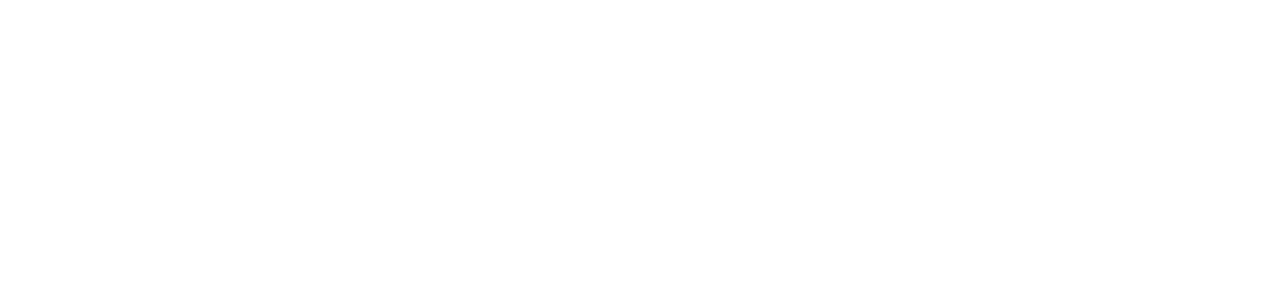
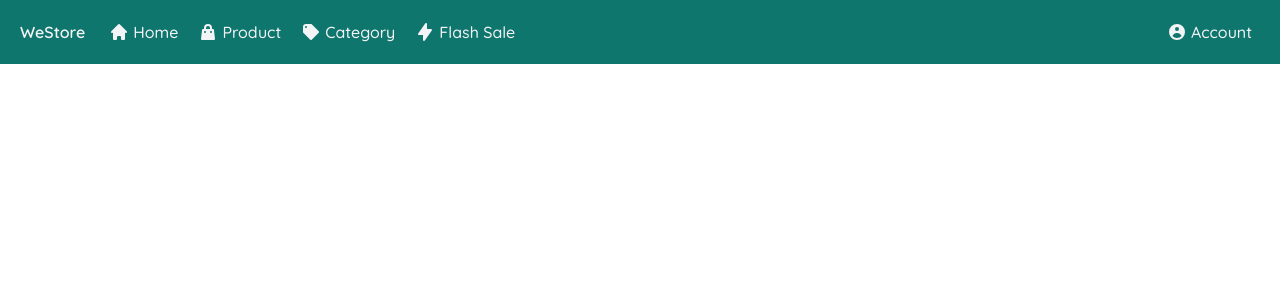
Before and after one commit to Raf-Taufiqurrahman/DevMarket, a Vue app: page / in a window 1280 px wide. Shown: the top 300 px of the page. Built offline with nearby package versions, Linux system fonts and the light colour scheme.

Commit message:
design navbar

```diff
--- a/index.html
+++ b/index.html
@@ -4,9 +4,10 @@
     <meta charset="UTF-8" />
     <link rel="icon" href="/favicon.ico" />
     <meta name="viewport" content="width=device-width, initial-scale=1.0" />
+    <link href="https://fonts.googleapis.com/css2?family=Quicksand:wght@300;400;500;600&display=swap" rel="stylesheet">
     <title>Vite App</title>
   </head>
-  <body>
+  <body style="font-family: 'Quicksand', sans-serif;">
     <div id="app"></div>
     <script type="module" src="/src/main.js"></script>
   </body>
--- a/src/App.vue
+++ b/src/App.vue
@@ -1,2 +1,12 @@
 <template>
+  <Navbar />
 </template>
+
+<script>
+import Navbar from './components/Navbar.vue'
+export default {
+  components: {
+    Navbar
+  }
+}
+</script>
--- /dev/null
+++ b/src/components/Navbar.vue
@@ -0,0 +1,133 @@
+<template>
+    <nav class="w-full bg-teal-700 p-3">
+        <div class="flex justify-between px-2">
+            <!-- Web nav -->
+            <div class="flex flex-row items-center gap-1">
+                <a class="inline-block mr-3 text-gray-100 font-extrabold" href="">
+                    WeStore
+                </a>
+                <a class="hidden sm:flex items-center rounded-lg hover:bg-teal-600 focus:ring-2 focus:ring-teal-400 text-gray-100 p-2 font-medium"
+                    href="#">
+                    <svg xmlns="http://www.w3.org/2000/svg" class="h-5 w-5 mr-1" viewBox="0 0 20 20"
+                        fill="currentColor">
+                        <path
+                            d="M10.707 2.293a1 1 0 00-1.414 0l-7 7a1 1 0 001.414 1.414L4 10.414V17a1 1 0 001 1h2a1 1 0 001-1v-2a1 1 0 011-1h2a1 1 0 011 1v2a1 1 0 001 1h2a1 1 0 001-1v-6.586l.293.293a1 1 0 001.414-1.414l-7-7z" />
+                    </svg>
+                    Home
+                </a>
+                <a class="hidden sm:flex items-center rounded-lg hover:bg-teal-600 focus:ring-2 focus:ring-teal-400 text-gray-100 p-2 font-medium"
+                    href="">
+                    <svg xmlns="http://www.w3.org/2000/svg" class="h-5 w-5 mr-1" viewBox="0 0 20 20"
+                        fill="currentColor">
+                        <path fill-rule="evenodd"
+                            d="M10 2a4 4 0 00-4 4v1H5a1 1 0 00-.994.89l-1 9A1 1 0 004 18h12a1 1 0 00.994-1.11l-1-9A1 1 0 0015 7h-1V6a4 4 0 00-4-4zm2 5V6a2 2 0 10-4 0v1h4zm-6 3a1 1 0 112 0 1 1 0 01-2 0zm7-1a1 1 0 100 2 1 1 0 000-2z"
+                            clip-rule="evenodd" />
+                    </svg>
+                    Product
+                </a>
+                <a class="hidden sm:flex items-center rounded-lg hover:bg-teal-600 focus:ring-2 focus:ring-teal-400 text-gray-100 p-2 font-medium"
+                    href="">
+                    <svg xmlns="http://www.w3.org/2000/svg" class="h-5 w-5 mr-1" viewBox="0 0 20 20"
+                        fill="currentColor">
+                        <path fill-rule="evenodd"
+                            d="M17.707 9.293a1 1 0 010 1.414l-7 7a1 1 0 01-1.414 0l-7-7A.997.997 0 012 10V5a3 3 0 013-3h5c.256 0 .512.098.707.293l7 7zM5 6a1 1 0 100-2 1 1 0 000 2z"
+                            clip-rule="evenodd" />
+                    </svg>
+                    Category
+                </a>
+                <a class="hidden sm:flex items-center rounded-lg hover:bg-teal-600 focus:ring-2 focus:ring-teal-400 text-gray-100 p-2 font-medium"
+                    href="">
+                    <svg xmlns="http://www.w3.org/2000/svg" class="h-5 w-5 mr-1" viewBox="0 0 20 20"
+                        fill="currentColor">
+                        <path fill-rule="evenodd"
+                            d="M11.3 1.046A1 1 0 0112 2v5h4a1 1 0 01.82 1.573l-7 10A1 1 0 018 18v-5H4a1 1 0 01-.82-1.573l7-10a1 1 0 011.12-.38z"
+                            clip-rule="evenodd" />
+                    </svg>
+                    Flash Sale
+                </a>
+            </div>
+            <div class="ml-auto flex flex-row items-center gap-1">
+                <a class="hidden sm:flex items-center rounded-lg hover:bg-teal-600 focus:ring-2 focus:ring-teal-400 text-gray-100 p-2 font-medium"
+                    href="">
+                    <svg xmlns="http://www.w3.org/2000/svg" class="h-5 w-5 mr-1" viewBox="0 0 20 20"
+                        fill="currentColor">
+                        <path fill-rule="evenodd"
+                            d="M18 10a8 8 0 11-16 0 8 8 0 0116 0zm-6-3a2 2 0 11-4 0 2 2 0 014 0zm-2 4a5 5 0 00-4.546 2.916A5.986 5.986 0 0010 16a5.986 5.986 0 004.546-2.084A5 5 0 0010 11z"
+                            clip-rule="evenodd" />
+                    </svg>
+                    Account
+                </a>
+            </div>
+            <!-- toogle -->
+            <div class="sm:hidden text-gray-100 flex items-center">
+                <button @click="nav = !nav">
+                    <svg xmlns="http://www.w3.org/2000/svg" class="h-6 w-6" fill="none" viewBox="0 0 24 24"
+                        stroke="currentColor" stroke-width="2">
+                        <path :class="!nav ? 'block' : 'hidden'" stroke-linecap="round" stroke-linejoin="round"
+                            stroke-width="2" d="M4 6h16M4 12h16m-7 6h7" />
+                        <path :class="nav ? 'block' : 'hidden'" stroke-linecap="round" stroke-linejoin="round"
+                            stroke-width="2" d="M6 18L18 6M6 6l12 12" />
+                    </svg>
+                </button>
+            </div>
+        </div>
+        <!-- mobile nav-->
+        <div :class="!nav ? 'hidden' : 'sm:hidden mt-2 gap-5 mx-auto'">
+            <a class="flex items-center rounded-lg hover:bg-teal-600 focus:ring-2 focus:ring-teal-400 text-gray-100 p-2 font-medium"
+                href="#">
+                <svg xmlns="http://www.w3.org/2000/svg" class="h-5 w-5 mr-1" viewBox="0 0 20 20" fill="currentColor">
+                    <path
+                        d="M10.707 2.293a1 1 0 00-1.414 0l-7 7a1 1 0 001.414 1.414L4 10.414V17a1 1 0 001 1h2a1 1 0 001-1v-2a1 1 0 011-1h2a1 1 0 011 1v2a1 1 0 001 1h2a1 1 0 001-1v-6.586l.293.293a1 1 0 001.414-1.414l-7-7z" />
+                </svg>
+                Home
+            </a>
+            <a class="flex items-center rounded-lg hover:bg-teal-600 focus:ring-2 focus:ring-teal-400 text-gray-100 p-2 font-medium"
+                href="">
+                <svg xmlns="http://www.w3.org/2000/svg" class="h-5 w-5 mr-1" viewBox="0 0 20 20" fill="currentColor">
+                    <path fill-rule="evenodd"
+                        d="M10 2a4 4 0 00-4 4v1H5a1 1 0 00-.994.89l-1 9A1 1 0 004 18h12a1 1 0 00.994-1.11l-1-9A1 1 0 0015 7h-1V6a4 4 0 00-4-4zm2 5V6a2 2 0 10-4 0v1h4zm-6 3a1 1 0 112 0 1 1 0 01-2 0zm7-1a1 1 0 100 2 1 1 0 000-2z"
+                        clip-rule="evenodd" />
+                </svg>
+                Product
+            </a>
+            <a class="flex items-center rounded-lg hover:bg-teal-600 focus:ring-2 focus:ring-teal-400 text-gray-100 p-2 font-medium"
+                href="">
+                <svg xmlns="http://www.w3.org/2000/svg" class="h-5 w-5 mr-1" viewBox="0 0 20 20" fill="currentColor">
+                    <path fill-rule="evenodd"
+                        d="M17.707 9.293a1 1 0 010 1.414l-7 7a1 1 0 01-1.414 0l-7-7A.997.997 0 012 10V5a3 3 0 013-3h5c.256 0 .512.098.707.293l7 7zM5 6a1 1 0 100-2 1 1 0 000 2z"
+                        clip-rule="evenodd" />
+                </svg>
+                Category
+            </a>
+            <a class="flex items-center rounded-lg hover:bg-teal-600 focus:ring-2 focus:ring-teal-400 text-gray-100 p-2 font-medium"
+                href="">
+                <svg xmlns="http://www.w3.org/2000/svg" class="h-5 w-5 mr-1" viewBox="0 0 20 20" fill="currentColor">
+                    <path fill-rule="evenodd"
+                        d="M11.3 1.046A1 1 0 0112 2v5h4a1 1 0 01.82 1.573l-7 10A1 1 0 018 18v-5H4a1 1 0 01-.82-1.573l7-10a1 1 0 011.12-.38z"
+                        clip-rule="evenodd" />
+                </svg>
+                Flash Sale
+            </a>
+            <a class="flex items-center rounded-lg hover:bg-teal-600 focus:ring-2 focus:ring-teal-400 text-gray-100 p-2 font-medium"
+                href="">
+                <svg xmlns="http://www.w3.org/2000/svg" class="h-5 w-5 mr-1" viewBox="0 0 20 20" fill="currentColor">
+                    <path fill-rule="evenodd"
+                        d="M18 10a8 8 0 11-16 0 8 8 0 0116 0zm-6-3a2 2 0 11-4 0 2 2 0 014 0zm-2 4a5 5 0 00-4.546 2.916A5.986 5.986 0 0010 16a5.986 5.986 0 004.546-2.084A5 5 0 0010 11z"
+                        clip-rule="evenodd" />
+                </svg>
+                Account
+            </a>
+        </div>
+    </nav>
+</template>
+
+<script>
+import { ref } from "vue";
+export default {
+    setup() {
+        const nav = ref(false)
+
+        return { nav }
+    }
+}
+</script>
```
